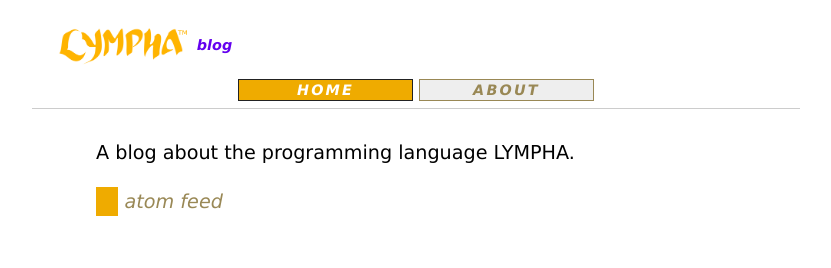
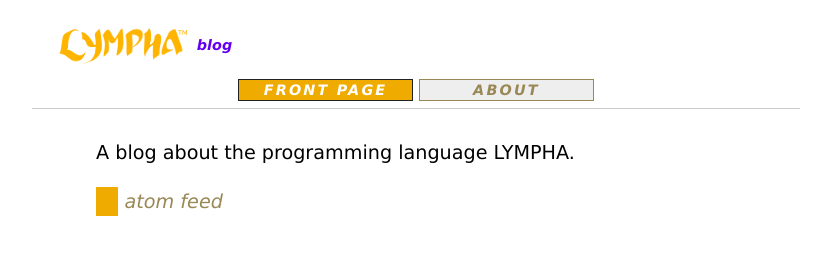
Before and after one commit to RickardHultgren/lymphablog, a Jekyll site: the page built from index.md, in a window 1280 px wide. Shown: the top 268 px of the page, without its empty margins (232-1063 px from the left). Built offline with Jekyll 4.4.1, drawn with Linux system fonts in a browser that asks for light colours; some web fonts are replaced; our own code applies the rules of GitHub Pages for plain Markdown files.

Commit message:
Update header.html

```diff
--- a/_includes/header.html
+++ b/_includes/header.html
@@ -12,7 +12,7 @@ function changeMenu() {
 		<div style="font-size:1.5vw;margin:0vw ;width:60vw;float:left; margin-bottom:.5em;"><a href="index"><img id="logopic" style="height:2.5em;width:auto;margin:0.66em 0em 0em 1.33em; position: relative;float:left;" src="logo.png"><span style="float:left;display:block;padding:2em 1.5em 0em  0.5em;font-size:0.75em;letter-spacing:0em;color:#6400EF;font-weight:bold;">blog</span>
 		</a><br>
 	<div style="border-bottom:0.1em solid #cccccc;margin-top:-1em;text-align:center;z-index:3;width:60vw;position:absolute;top:5em;font-family:'Signika Negative', 'Lucida Sans Unicode', 'Lucida Grande', sans-serif, Helvetica, Arial;">
-		<a id="indextext" href="index"><div class="menu2" id="index" style="font-family:'Signika Negative', 'Lucida Sans Unicode', 'Lucida Grande', sans-serif, Helvetica, Arial;">HOME</div></a>
+		<a id="indextext" href="index"><div class="menu2" id="index" style="font-family:'Signika Negative', 'Lucida Sans Unicode', 'Lucida Grande', sans-serif, Helvetica, Arial;">FRONT PAGE</div></a>
 		<a id="abouttext" href="about"><div class="menu2" id="about" style="font-family:'Signika Negative', 'Lucida Sans Unicode', 'Lucida Grande', sans-serif, Helvetica, Arial;">ABOUT</div></a>
 	</div>
 <br><br></div></div></div>
```
